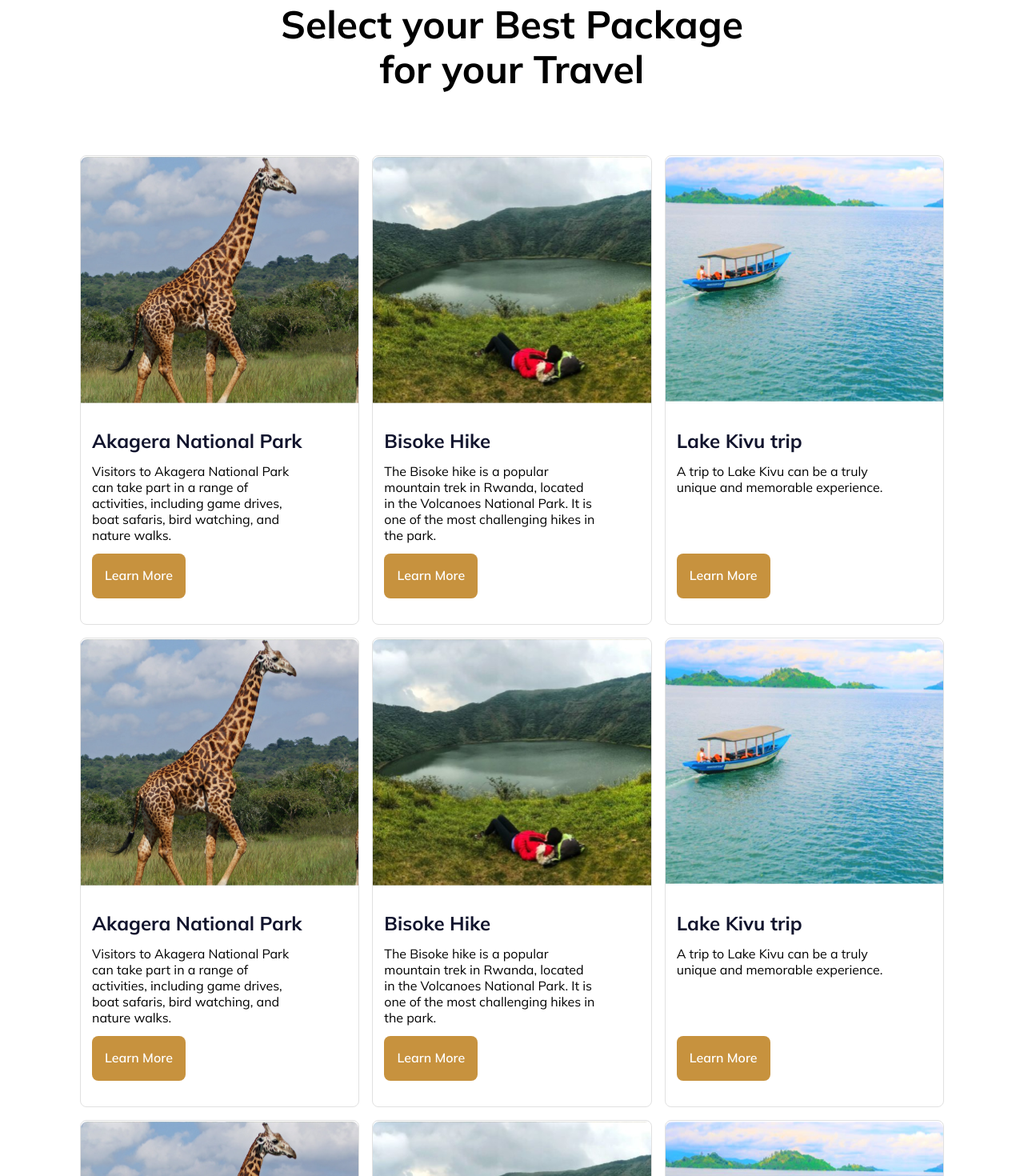
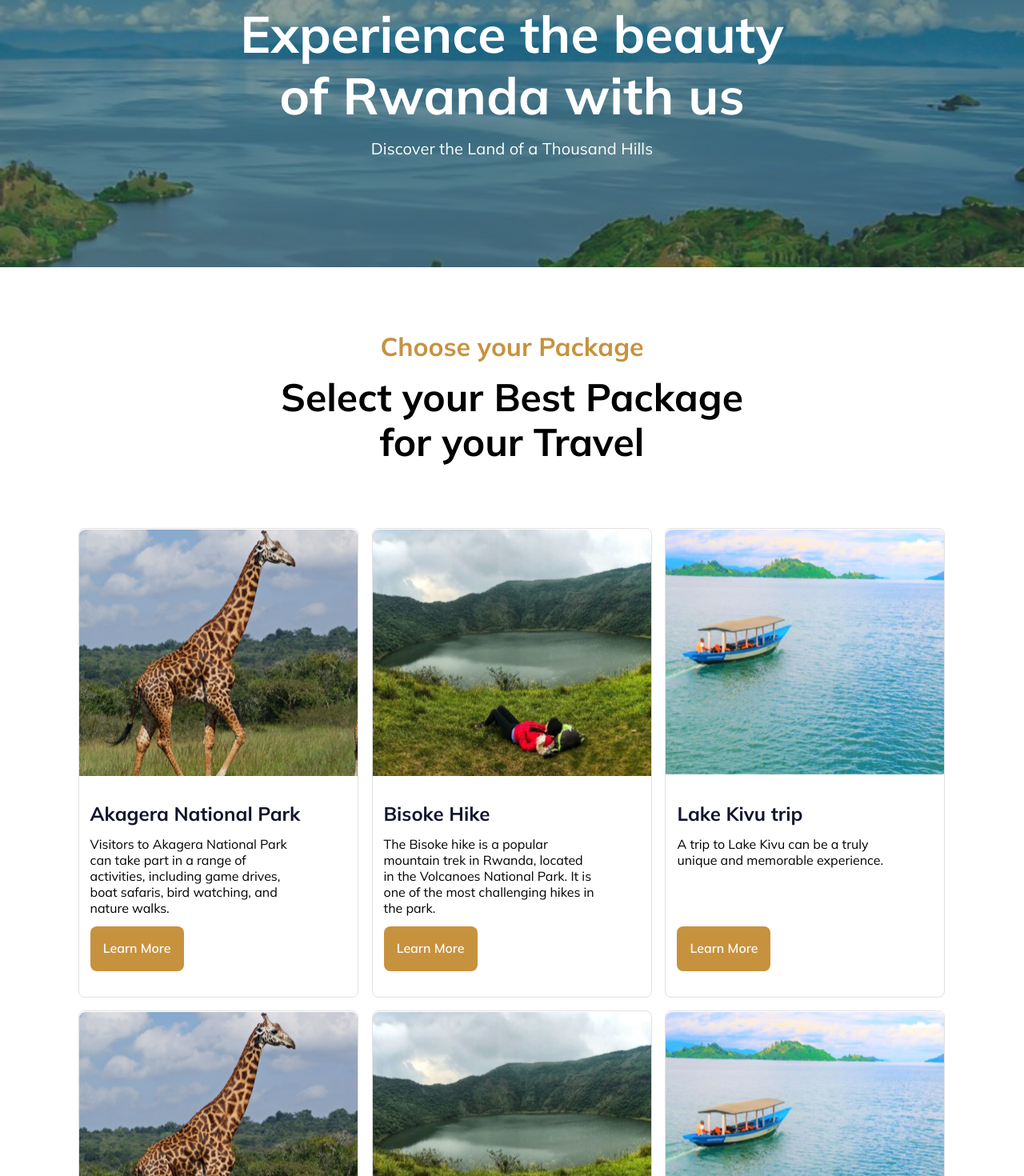
Before and after one commit to brunowzz/africa-wizzy, a React (Vite) app: page /tour-package in a window 1280 px wide. Shown: the part 295-1765 px from the top of the page at 80% size. Built offline with nearby package versions, Linux system fonts and the light colour scheme.

Commit message:
feat: update Tour Package page

```diff
--- a/src/components/Card/index.jsx
+++ b/src/components/DestinationCard/index.jsx
@@ -2,7 +2,7 @@ import * as S from './style.js';
 
 import PropTypes from 'prop-types';
 
-export default function Card({ image, title, text }) {
+export default function DestinationCard({ image, title, text }) {
     return (
         <>
             <S.Card>
@@ -17,7 +17,7 @@ export default function Card({ image, title, text }) {
     );
 }
 
-Card.propTypes = {
+DestinationCard.propTypes = {
     image: PropTypes.string.isRequired,
     title: PropTypes.string.isRequired,
     text: PropTypes.string.isRequired
--- a/src/components/Hero/style.js
+++ b/src/components/Hero/style.js
@@ -1,4 +1,4 @@
-import HeroBackground from '../../assets/hero.svg';
+import HeroBackground from '../../assets/hero-background.svg';
 
 import styled from 'styled-components';
 
--- /dev/null
+++ b/src/components/RowDestinationCard/index.jsx
@@ -0,0 +1,24 @@
+import { useState } from 'react';
+
+import { MockDestinations } from '../../mocks/MockDestinations.jsx';
+import DestinationCard from '../DestinationCard/index.jsx';
+
+import * as S from './style.js';
+
+export default function RowDestinationCard() {
+
+    const [data, setData] = useState(MockDestinations);
+
+    return (
+        <S.ContainerCard>
+            {data.map((item) => (
+                <DestinationCard
+                    key={item.id}
+                    image={item.img}
+                    title={item.title}
+                    text={item.text}
+                />
+            ))}
+        </S.ContainerCard>
+    );
+}
--- /dev/null
+++ b/src/components/RowDestinationCard/style.js
@@ -0,0 +1,8 @@
+import styled from "styled-components";
+
+export const ContainerCard = styled.div`
+  display: grid;
+  grid-template-columns: repeat(3, 1fr);
+  gap: 1rem;
+  width:67.8rem;
+`;
--- a/src/mocks/mockTravel.jsx
+++ b/src/mocks/MockDestinations.jsx
@@ -4,7 +4,7 @@ import AkageraPark from '../assets/akagera-park-image.svg'
 import BisokeImage from '../assets/bisoke-image.svg'
 import LakeKivu from '../assets/lake-kivu-image.svg'
 
-export const mockTravel = [
+export const MockDestinations = [
     {
         id: uuid(),
         img: `${AkageraPark}`,
--- a/src/pages/TourPackage/components/RowCard/index.jsx
+++ /dev/null
@@ -1,25 +0,0 @@
-import { useState } from 'react';
-
-import { mockTravel } from '../../../../mocks/mockTravel.jsx';
-import Card from '../../../../components/Card/index.jsx';
-
-import * as S from './style.js';
-
-export default function RowCard() {
-    const [data, setData] = useState(mockTravel);
-
-    return (
-        <div>
-            <S.RowCard>
-                {data.map((item) => (
-                    <Card
-                        key={item.id}
-                        image={item.img}
-                        title={item.title}
-                        text={item.text}
-                    />
-                ))}
-            </S.RowCard>
-        </div>
-    )
-}
--- a/src/pages/TourPackage/components/RowCard/style.js
+++ /dev/null
@@ -1,8 +0,0 @@
-import styled from 'styled-components';
-
-export const RowCard = styled.div`
-  display: flex;
-  justify-content: center;
-  align-items: center;
-  gap: 1rem;
-`;
--- a/src/pages/TourPackage/index.jsx
+++ b/src/pages/TourPackage/index.jsx
@@ -1,31 +1,38 @@
 import Subtitle from '../../components/Subtitle/index.jsx';
-import RowCard from './components/RowCard/index.jsx';
+import Hero from '../../components/Hero/index.jsx';
+import RowDestinationCard from '../../components/RowDestinationCard/index.jsx';
 
 import * as S from './style.js';
 
-export default function TourPackage({ inHome }) {
+export default function TourPackage({inHome = false}) {
+
   return (
+    <>
+      {inHome === false && (
+        <Hero />
+      )}
+
       <S.ContainerTourPackage>
         <Subtitle
           subtitle="Choose your Package"
           instructionSubtitle="Select your Best Package for your Travel"
         />
 
-      <S.ContainerCard>
+        <S.ContainerCards>
           {inHome ? (
             <>
-            <RowCard />
-            <RowCard />
+              <RowDestinationCard />
+              <RowDestinationCard />
             </>
           ) : (
             <>
-            <RowCard />
-            <RowCard />
-            <RowCard />
+              <RowDestinationCard />
+              <RowDestinationCard />
+              <RowDestinationCard />
             </>
           )}
-
-      </S.ContainerCard>
+        </S.ContainerCards>
       </S.ContainerTourPackage>
+    </>
   );
 }
--- a/src/pages/TourPackage/style.js
+++ b/src/pages/TourPackage/style.js
@@ -4,9 +4,10 @@ export const ContainerTourPackage = styled.main`
   padding: 5rem 6.25rem;
 `;
 
-export const ContainerCard = styled.div`
+export const ContainerCards = styled.div`
   display: flex;
   flex-direction: column;
+  align-items:center;
   gap: 1rem;
   margin-top: 5rem;
 `;
```
Also changed, not shown: src/components/DestinationCard/style.js (renamed from src/components/Card/style.js). Lines whose indentation alone changed are shown as unchanged.
